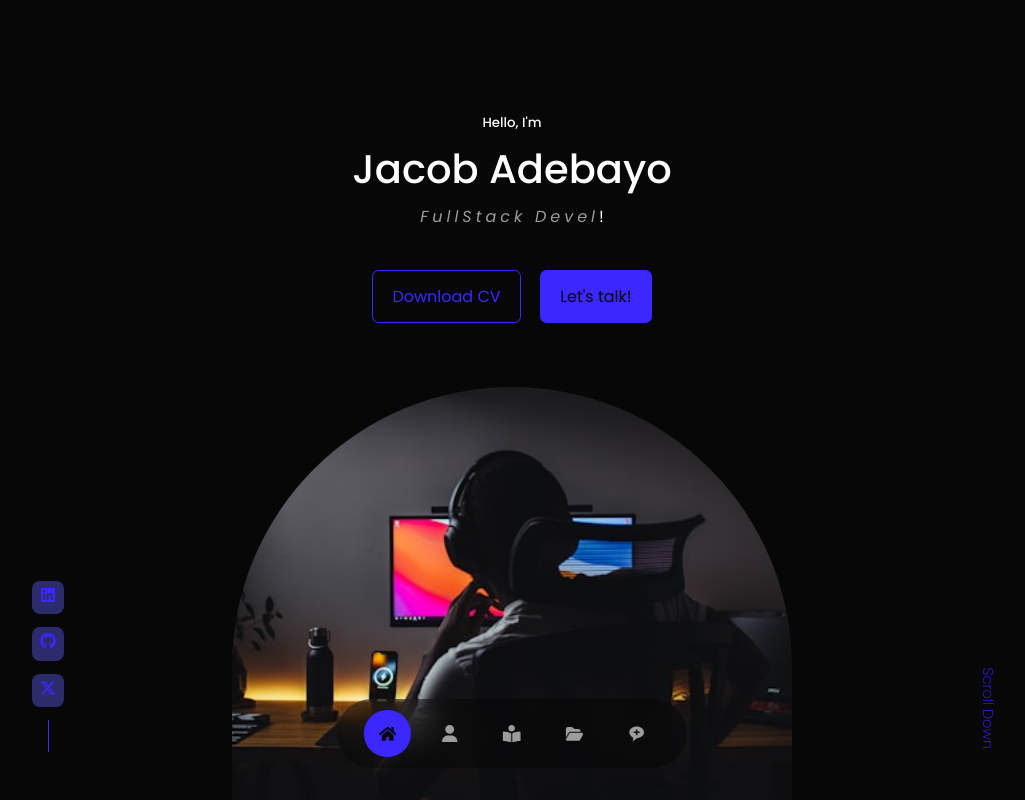
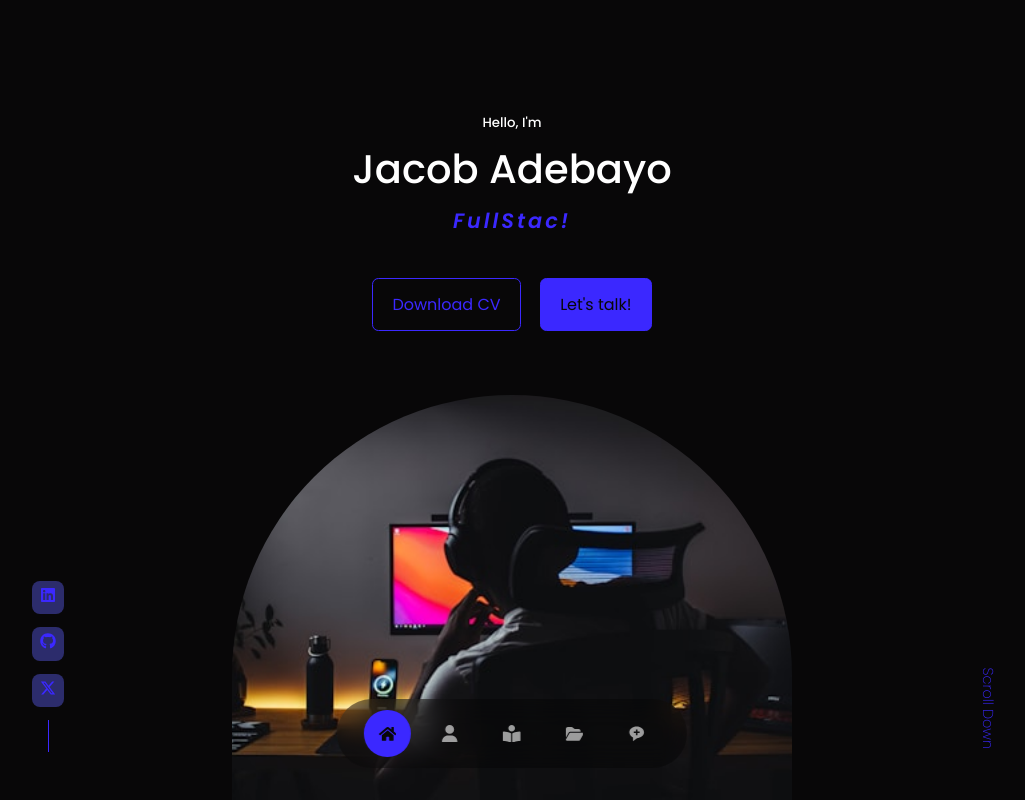
Before and after one commit to JacceyCode/jacob, a React (Vite) app: page / in a window 1280 px wide. Shown: the top 800 px of the page, without its empty margins (128-1153 px from the left). Built offline with nearby package versions, Linux system fonts and the light colour scheme.

Commit message:
typed__js completed

```diff
--- a/src/components/header/Header.jsx
+++ b/src/components/header/Header.jsx
@@ -19,7 +19,7 @@ const Header = () => {
       ],
       startDelay: 500,
       typeSpeed: 100,
-      backSpeed: 50,
+      backSpeed: 80,
       backDelay: 300,
       smartBackspace: true,
       loop: true,
@@ -37,7 +37,9 @@ const Header = () => {
       <div className="container header__container">
         <h5>Hello, I&apos;m</h5>
         <h1>Jacob Adebayo</h1>
-        <span ref={type} className="text-light typed__js"></span>
+        <div className="typed__js">
+          <span ref={type}></span>
+        </div>
         <CTA />
         <HeaderSocials />
 
--- a/src/components/header/header.css
+++ b/src/components/header/header.css
@@ -11,9 +11,11 @@ header {
 }
 
 .typed__js {
-  font-size: 1rem;
-  letter-spacing: 4px;
+  font-size: 1.3rem;
+  font-weight: 600;
+  letter-spacing: 3px;
   font-style: italic;
+  color: var(--color-primary) !important;
 }
 
 .cta {
```
